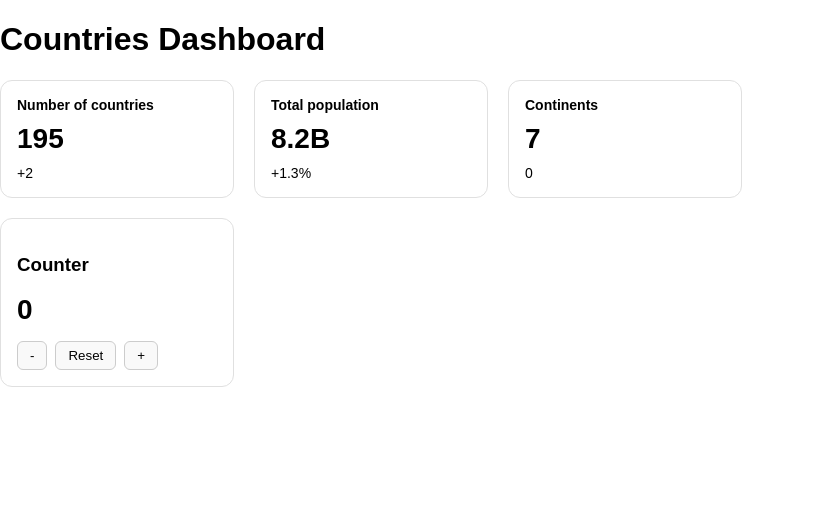
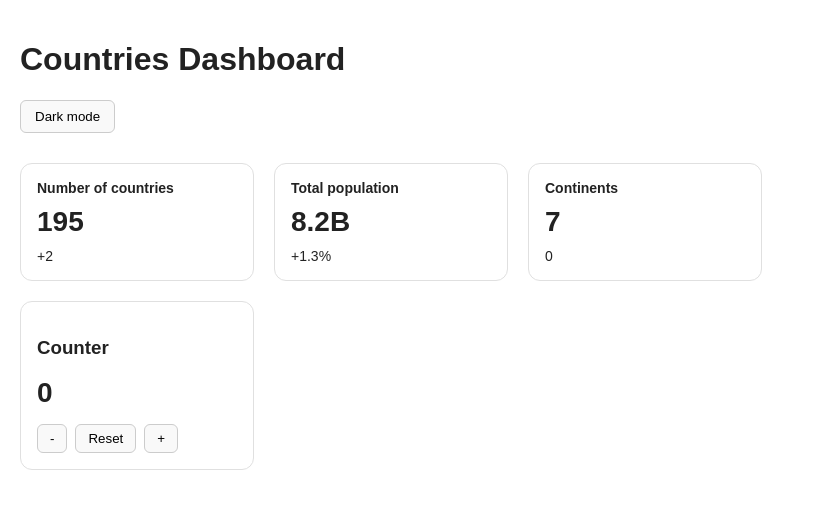
Before and after one commit to AnnaKlymchuk6/component-oriented-prog, a React (Vite) app: page / in a window 1280 px wide. Shown: the top 508 px of the page, without its empty margins (0-825 px from the left). Built offline with nearby package versions, Linux system fonts and the light colour scheme.

Commit message:
Add light/dark mode toggle

```diff
--- a/src/App.css
+++ b/src/App.css
@@ -62,3 +62,36 @@
 .counter-buttons button:hover {
   background-color: #eee;
 }
+
+.light-theme {
+  min-height: 100vh;
+  padding: 20px;
+  background-color: #ffffff;
+  color: #222222;
+}
+
+.dark-theme {
+  min-height: 100vh;
+  padding: 20px;
+  background-color: #222222;
+  color: #ffffff;
+}
+
+.theme-toggle {
+  margin-bottom: 20px;
+  padding: 8px 14px;
+  border: 1px solid #ccc;
+  border-radius: 6px;
+  background-color: #f9f9f9;
+  cursor: pointer;
+}
+
+.theme-toggle:hover {
+  background-color: #eee;
+}
+
+.dark-theme .theme-toggle {
+  background-color: #444;
+  color: #ffffff;
+  border-color: #666;
+}
--- a/src/App.jsx
+++ b/src/App.jsx
@@ -1,11 +1,26 @@
+import { useState } from "react";
 import "./App.css";
 import KpiCard from "./components/KpiCard";
 import Counter from "./components/Counter";
+import Toggle from "./components/Toggle";
 
 function App() {
+
+    const [isDark, setIsDark] = useState(false);
+
+    function themeToggle(){
+        setIsDark(!isDark);
+    }
+
     return (
-        <div>
+        <div className={isDark ? "dark-theme" : "light-theme"}>
+
             <h1>Countries Dashboard</h1>
+
+                <Toggle
+                    isDark={isDark}
+                    onToggle={themeToggle}
+                />
 
             <div className="kpi-container">
                 <KpiCard
--- /dev/null
+++ b/src/components/Toggle.jsx
@@ -0,0 +1,9 @@
+function Toggle(props){
+    return(
+        <button className="theme-toggle" onClick={props.onToggle}>
+            {props.isDark ? "Light mode" : "Dark mode"}
+        </button>
+    );
+}
+
+export default Toggle;
```
